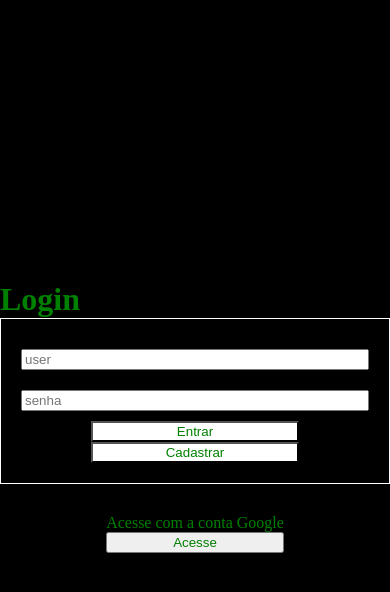
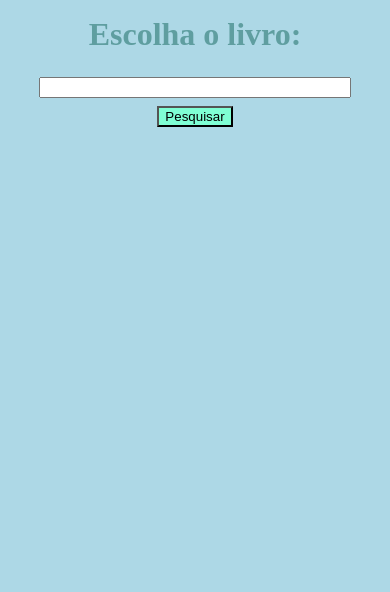
Before and after one commit to HugoRibeiro-estudante/BookCentralApp, a React (Vite) app in the folder front/: page /newbook in a window 390 px wide. Before the commit this address led to /login. Shown: the top 592 px of the page. Built offline with nearby package versions, Linux system fonts and the light colour scheme.

Commit message:
desenvolvido pagina de busca de livros na api

```diff
--- /dev/null
+++ b/front/src/assets/css/book.css
@@ -0,0 +1,60 @@
+*{
+    margin: 0px;
+    box-sizing: border-box;
+}
+
+h1{
+    text-align: center;
+    color: cadetblue;
+    padding: 1rem;
+}
+
+input{
+    display: flex;
+    margin: 0.5rem auto;
+}
+
+input[type="text"]{
+    width: 80%;
+}
+
+input[type="button"]{
+    background-color: aquamarine;
+}
+
+@media only screen and (min-width: 601px) {
+
+}
+
+@media only screen and (max-width: 600px) {
+    body {
+        background-color: lightblue;
+    }
+
+    .bookContainer{
+        display: flex;
+        justify-content: space-evenly;
+        flex-wrap: wrap;
+
+    }
+
+    .book{
+        padding: 1rem;
+        border: 1px solid white;
+        margin-top: 1rem;
+        width: 95%;
+        background-color: cadetblue;
+    }
+
+    .book img{
+        display: flex;
+        margin: auto;
+    }
+
+    h2 {
+        font-size: 1rem;
+        width: 100%;
+        text-align: center;
+        margin-top: 1rem;
+    }
+}
--- a/front/src/main.jsx
+++ b/front/src/main.jsx
@@ -25,7 +25,7 @@ const router = createBrowserRouter([
       },
       {
         path: '/newbook/*',
-        element: <PrivateRoute><NewBook /></PrivateRoute>,
+        element: <NewBook />,
       },
       {
         path: '/bookview/*',
--- a/front/src/routes/acess/Login.jsx
+++ b/front/src/routes/acess/Login.jsx
@@ -1,5 +1,5 @@
 import React, { useState } from 'react';
-import '../../assets/css/acess.css'
+
 import { getAuth, signInWithEmailAndPassword, createUserWithEmailAndPassword } from "firebase/auth";
 import { initializeApp } from "firebase/app";
 import { useNavigate } from 'react-router-dom';
@@ -7,7 +7,12 @@ import { createContext } from 'react';
 
 
 const firebaseConfig = {
-//
+  apiKey: "AIzaSyAtt8WyoBXYQHQdYCxyC7jzkbOBRxfz0Kw",
+  authDomain: "lenoute-27829.firebaseapp.com",
+  projectId: "lenoute-27829",
+  storageBucket: "lenoute-27829.appspot.com",
+  messagingSenderId: "707481521131",
+  appId: "1:707481521131:web:4d4d9b1f80963bda9aa7ae"
 };
 
 // Contexto controla o estado da autenticação
--- a/front/src/routes/acess/PrivateRoute.jsx
+++ b/front/src/routes/acess/PrivateRoute.jsx
@@ -6,18 +6,18 @@ function PrivateRoute({ path, element: Component }) {
     const { hasUser } = useContext(AuthContext);
     const navigate = useNavigate();
 
-    useEffect(() => {
-      if (!hasUser) {
-        // Se o usuário não estiver autenticado, redirecionar para a página de login
-        alert('hasUser false ' + hasUser);
-        navigate('/login');
+    // useEffect(() => {
+      // if (!hasUser) {
+      //   // Se o usuário não estiver autenticado, redirecionar para a página de login
+      //   alert('hasUser false ' + hasUser);
+      //   // navigate('/login');
 
-      }else{
-        alert('hasUser true');
+      // }else{
+        // alert('hasUser true');
         return <Route path={path} element={<Component />} />;
-      }
-    }, []);
+    //   }
+    // }, []);
 
-  }
+}
 
 export default PrivateRoute;
--- a/front/src/routes/book/NewBook.jsx
+++ b/front/src/routes/book/NewBook.jsx
@@ -1,50 +1,49 @@
 import React, { useState, useEffect } from 'react';
+import '../../assets/css/book.css'
 
-function App() {
+function NewBook() {
     const [data, setData] = useState(null);
-    const [bookSearch, setBookSearch] = useState('');
+    const [book, setBook] = useState('');
 
-    useEffect(() => {
+    function searchBook(){
         const apiKey = 'AIzaSyAruxhWnaiLkB0Z8nqvyTLLSMtYBkhO7sU';
-        const query = 'flowers for algernon';
+        const query = book;
 
-        fetch(`https://www.googleapis.com/books/v1/volumes?q=${query}&key=${apiKey}`)
+        //preciso restringir a quantidade de resultados
+        fetch(`https://www.googleapis.com/books/v1/volumes?q=${query}&langRestrict=pt&key=${apiKey}`)
             .then(response => response.json())
             .then(data => setData(data.items))
             .catch(error => console.error('Error:', error));
-    }, []);
+    }
 
     const handleChange = (event) => {
-        setValor(event.target.value);
+        setBook(event.target.value);
     };
 
     const displayData = () => {
         if (data) {
             return data.map((item, index) => (
-                <div key={index}>
+                <div key={index} className='book'>
+                    <img src={item.volumeInfo.imageLinks.thumbnail} alt="Descrição da imagem"/>
                     <h2>{item.volumeInfo.title}</h2>
-                    <p>{item.volumeInfo.title}</p>
-                    <img src={item.volumeInfo.imageLinks.thumbnail} alt="Descrição da imagem"/>
-
                 </div>
             ));
-        } else {
-            return <div>Loading...</div>;
         }
+
     };
 
     return (
         <div>
             <div>
-                <h2>Escolha o livro:</h2>
-                <input type="text" value={bookSearch} onChange={handleChange}/>
-                <input type="button" value="Pesquisar" />
+                <h1>Escolha o livro:</h1>
+                <input type="text" value={book} onChange={handleChange}/>
+                <input type="button" value="Pesquisar" onClick={searchBook} />
             </div>
-            <div>
+            <div className='bookContainer'>
                 {displayData()}
             </div>
         </div>
     );
+
 }
-
-export default App;
+export default NewBook;
```
